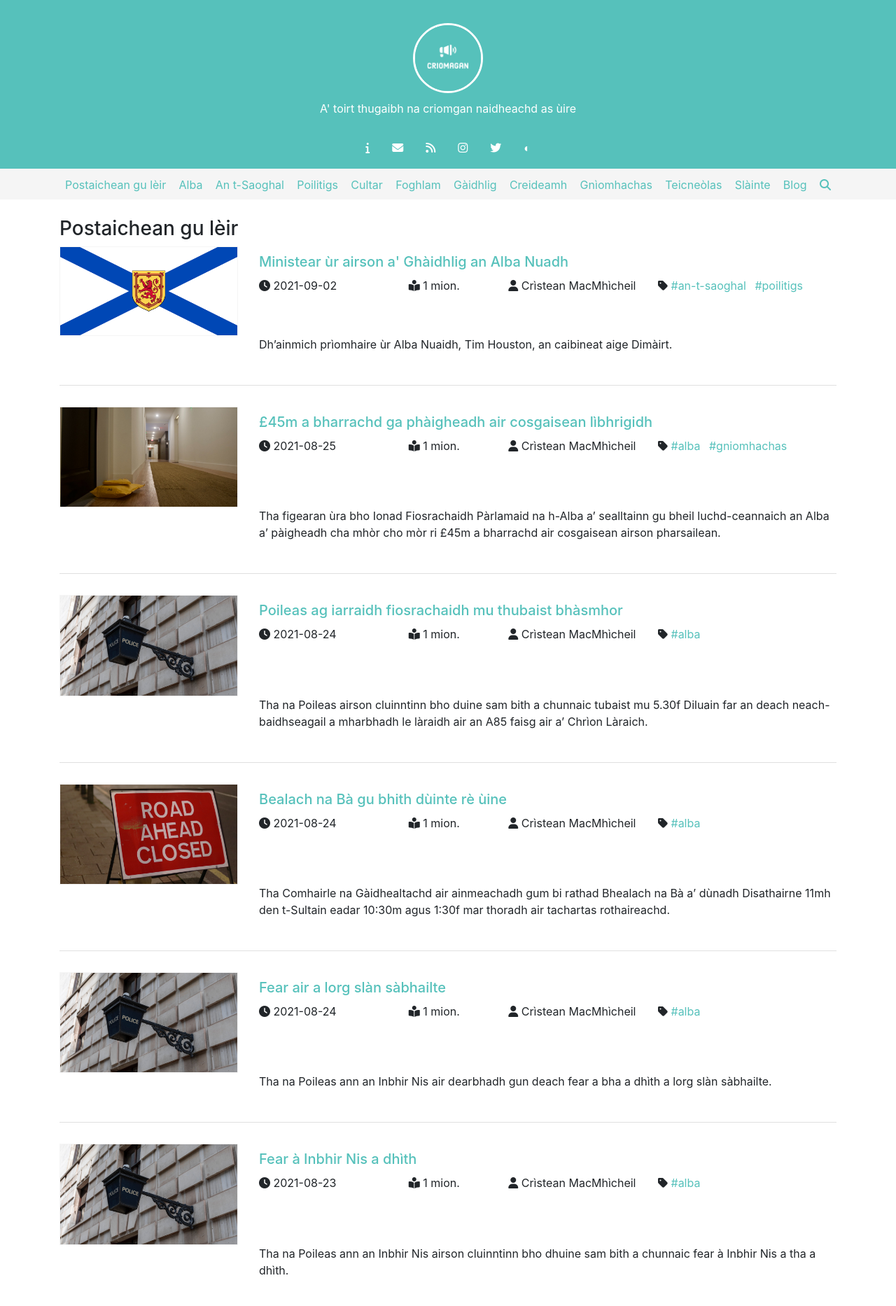
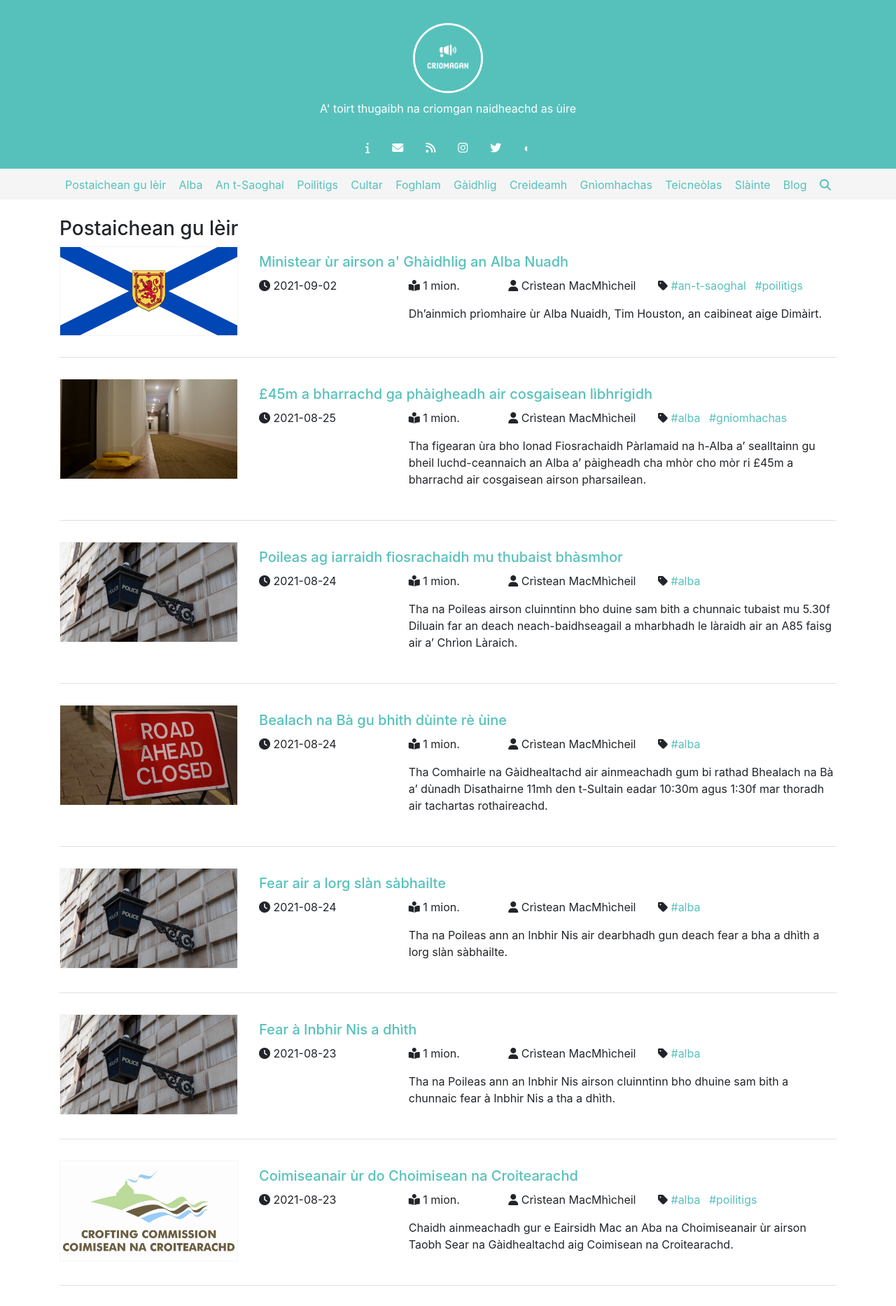
Before and after one commit to criomagan/criomagan.github.io, a Jekyll site: the page built from index.html, in a window 1280 px wide. Shown: the top 1866 px of the page at 70% size. Built offline with Jekyll 4.4.1, drawn with Linux system fonts in a browser that asks for light colours; nearby versions of some CDN libraries; the list of posts is cut into pages by our own code.

Commit message:
Update index.html

```diff
--- a/index.html
+++ b/index.html
@@ -34,11 +34,11 @@
                 </p>
               </div>
             </div>
-          </div>
-        </div>
-        <div class="row">
-          <div class="col-md-9 offset-md-3">
-            {{ post.excerpt }}
+            <div class="row">
+              <div class="col-md-9 offset-md-3">
+                {{ post.excerpt }}
+              </div>
+            </div>
           </div>
         </div>
         <div class="section-divider"></div>
```
